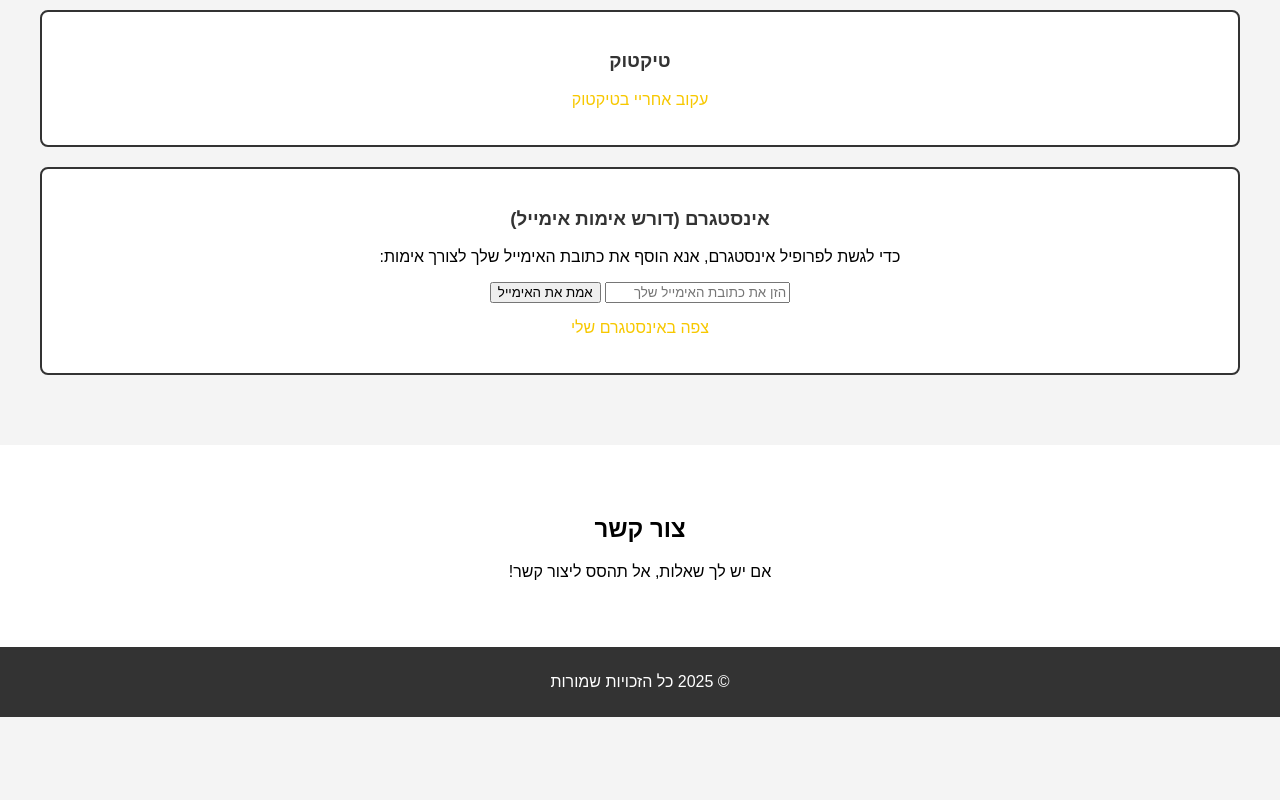
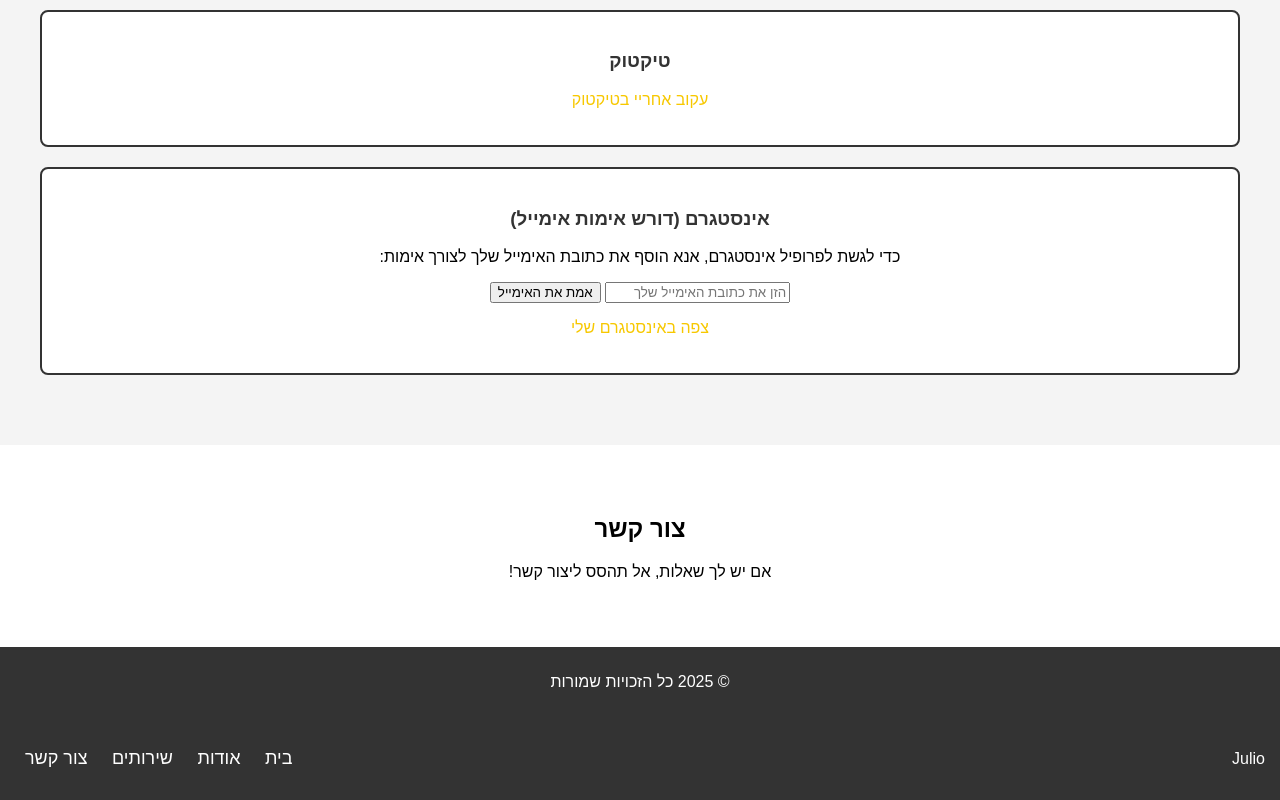
Before and after one commit to julio3514/julio-web, a plain HTML site: page index.html in a window 1280 px wide. Shown: the part 1061-1861 px from the top of the page. Before the commit the page ends 1778 px from the top, so only its background shows below. Drawn offline with Linux system fonts and the light colour scheme; a script that the page names is missing.

Commit message:
Added social media links and applied yellow and black colors

```diff
--- a/index.html
+++ b/index.html
@@ -71,3 +71,27 @@
     <script src="script.js"></script>
 </body>
 </html>
+<!DOCTYPE html>
+<html lang="he">
+<head>
+    <meta charset="UTF-8">
+    <meta name="viewport" content="width=device-width, initial-scale=1.0">
+    <title>אתר Julio</title>
+    <link rel="stylesheet" href="styles.css">
+</head>
+<body>
+    <!-- Header -->
+    <header class="header">
+        <div class="logo">Julio</div>
+        <nav class="navbar">
+            <ul>
+                <li><a href="#home">בית</a></li>
+                <li><a href="#about">אודות</a></li>
+                <li><a href="#services">שירותים</a></li>
+                <li><a href="#contact">צור קשר</a></li>
+            </ul>
+        </nav>
+    </header>
+
+    <!-- Home Section -->
+    <section id="home" class
```
